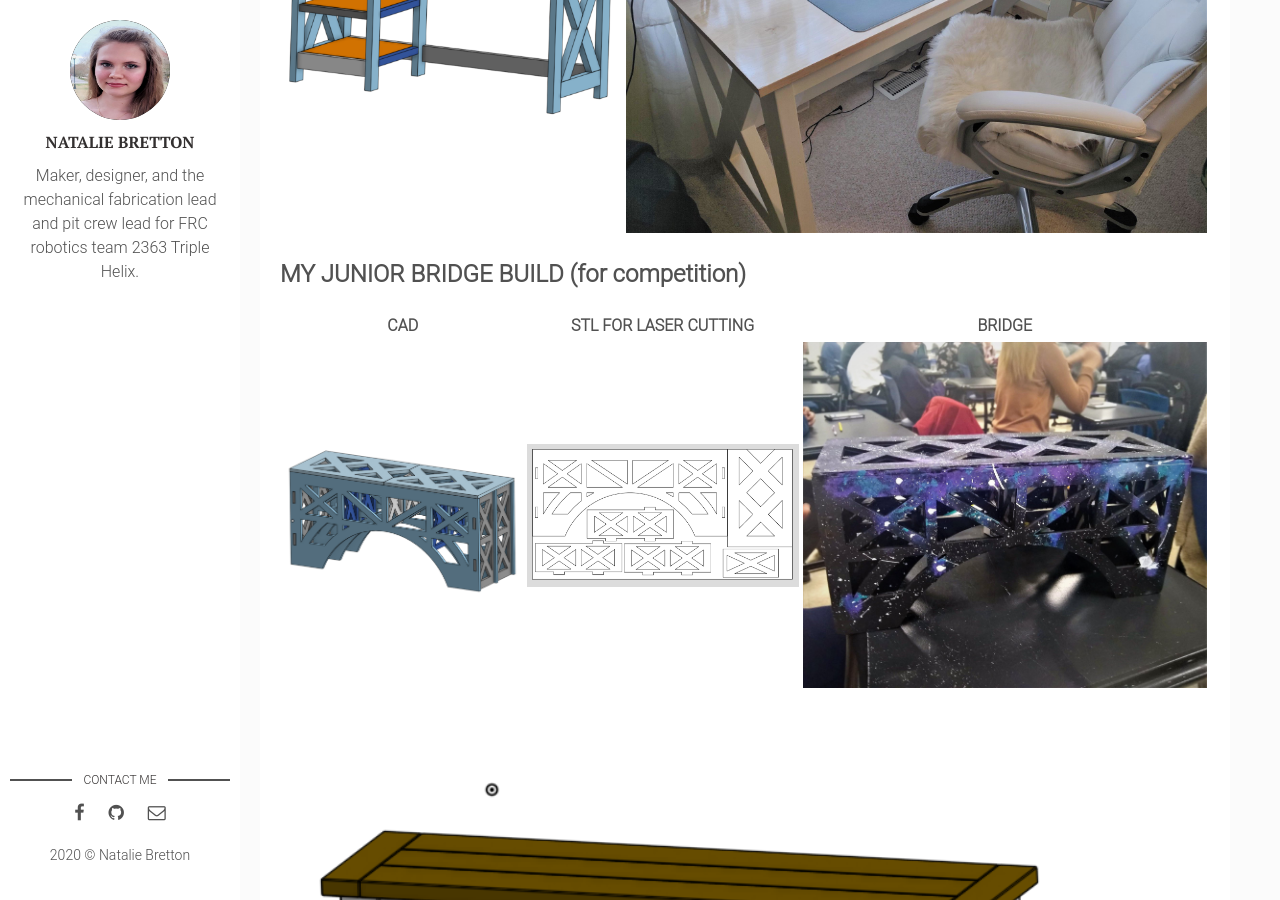
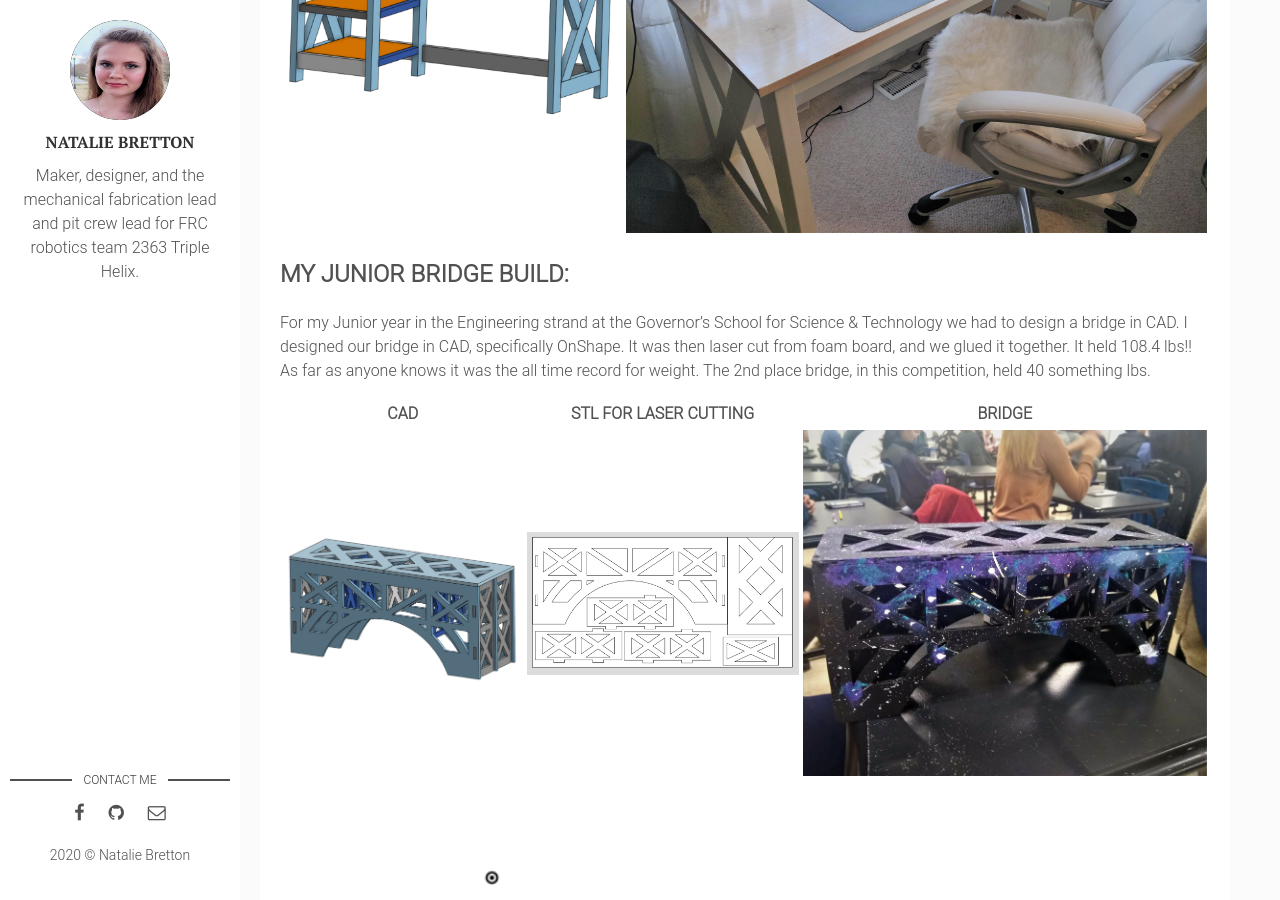
Before and after one commit to natgrrl/natgrrl.github.io, a Jekyll site: the page built from _posts/2020-03-07-cad.markdown, in a window 1280 px wide and 900 px high, scrolled down 1069 px. Built offline with Jekyll 4.4.1, drawn with Linux system fonts in a browser that asks for light colours.

Commit message:
Update 2020-03-07-cad.markdown

```diff
--- a/_posts/2020-03-07-cad.markdown
+++ b/_posts/2020-03-07-cad.markdown
@@ -22,7 +22,8 @@ CAD | FINAL PRODUCT
 --- | -------------
 ![cad-desk](http://natgrrl.github.io/assets/img/cad-desk.png) |  ![cad-desk2](http://natgrrl.github.io/assets/img/cad-desk2.jpg)
 
-## MY JUNIOR BRIDGE BUILD (for competition)
+## MY JUNIOR BRIDGE BUILD:
+For my Junior year in the Engineering strand at the Governor’s School for Science & Technology we had to design a bridge in CAD. I designed our bridge in CAD, specifically OnShape. It was then laser cut from foam board, and we glued it together. It held 108.4 lbs!! As far as anyone knows it was the all time record for weight. The 2nd place bridge, in this competition, held 40 something lbs.
 
 CAD | STL FOR LASER CUTTING | BRIDGE
 --- | --------------------- | ------
```
